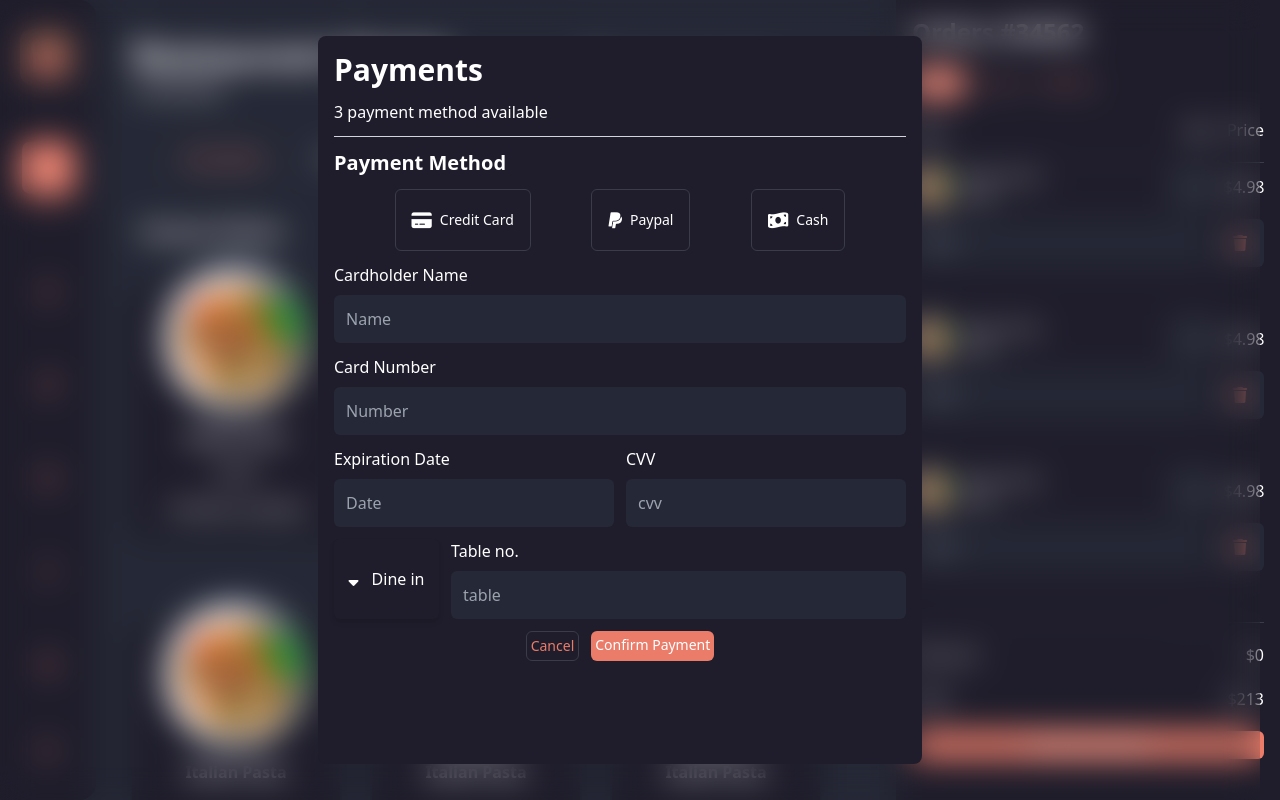
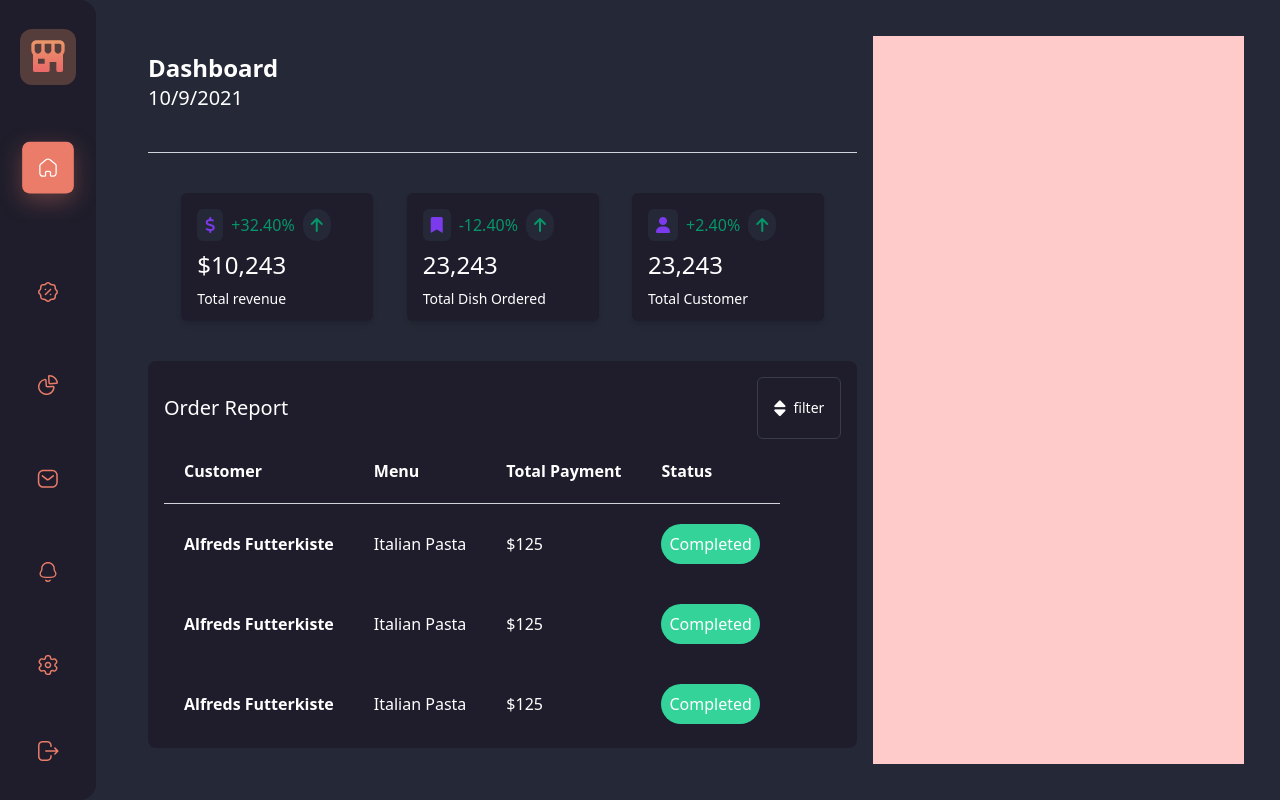
Before and after one commit to carlosmpr/frontEndPortafolio, a React (Create React App) app in the folder menudashboard/: page / in a window 1280 px wide. Built offline with nearby package versions, Linux system fonts and the light colour scheme.

Commit message:
Table created

```diff
--- a/menudashboard/src/App.js
+++ b/menudashboard/src/App.js
@@ -1,7 +1,6 @@
 import React from 'react';
-import Checkout from './components/Checkout/Checkout';
+
 import Content from './components/Content/Content';
-import Modal from './components/Modal/PaymentModal';
 import Sidebar from './components/Sidebar/Sidebar';
 
 
@@ -10,8 +9,8 @@ function App() {
     <div className="flex w-screen h-screen bg-secondary ">
       <Sidebar />
      <Content />
-     <Checkout />
-     <Modal />
+
+
     </div>
   );
 }
--- /dev/null
+++ b/menudashboard/src/components/Cards/RevenueCard.jsx
@@ -0,0 +1,15 @@
+import React from "react";
+
+export default function RevenueCard({gain, total, desc, icon}) {
+  return (
+    <div className=" w-48 h-32 rounded-md shadow-md bg-primary p-4 space-y-2">
+      <div className="w-full flex items-center gap-x-2 ">
+        <i className={`text-purple ${icon} p-2 bg-secondary rounded-md`}></i>
+        <p className="text-green">{gain}</p>
+        <i className="fas fa-arrow-up p-2 bg-secondary rounded-full text-green"></i>
+      </div>
+      <h5 className="text-2xl text-primary">{total}</h5>
+      <p className="font-thin text-primary text-sm">{desc}</p>
+    </div>
+  );
+}
--- a/menudashboard/src/components/Content/Content.jsx
+++ b/menudashboard/src/components/Content/Content.jsx
@@ -1,10 +1,45 @@
 import React from "react";
+import OutlineIconButton from "../Buttons/OutlineIconButton";
+import RevenueCard from "../Cards/RevenueCard";
 import Home from "../Pages/Home";
+import TableReport from "../Table/TableReport";
 export default function Content() {
-
+  const date = new Date();
+  const localeDate = date.toLocaleDateString();
   return (
     <div className="flex flex-1 h-full bg-secondary overflow-y-scroll p-9">
-      <Home />
+      <div className="w-4/6 flex flex-col space-y-10 p-4">
+        <div className="w-full flex items-start justify-between">
+          <div>
+            <h1 className="text-2xl font-bold text-primary">Dashboard</h1>
+            <p className="text-xl text-primary font-thin">{localeDate}</p>
+          </div>
+        </div>
+        <hr />
+        <div className="w-full flex justify-evenly">
+          <RevenueCard
+            icon={"fas fa-dollar-sign"}
+            gain={"+32.40%"}
+            desc={"Total revenue"}
+            total={"$10,243"}
+          />
+          <RevenueCard
+            icon={"fas fa-bookmark"}
+            gain={"-12.40%"}
+            desc={"Total Dish Ordered"}
+            total={"23,243"}
+          />
+          <RevenueCard
+            icon={"fas fa-user"}
+            gain={"+2.40%"}
+            desc={"Total Customer"}
+            total={"23,243"}
+          />
+        </div>
+
+        <TableReport />
+      </div>
+      <div className="flex-1 h-full bg-red-200"></div>
     </div>
   );
 }
--- /dev/null
+++ b/menudashboard/src/components/Table/TableReport.jsx
@@ -0,0 +1,82 @@
+import React from 'react'
+import OutlineIconButton from '../Buttons/OutlineIconButton'
+
+export default function TableReport() {
+    return (
+        <div className="w-full h-full bg-primary rounded-lg p-4 overflow-y-scroll">
+          <div className="w-full flex items-center justify-between">
+            <h3 className="text-xl text-primary"> Order Report</h3>
+            <OutlineIconButton text="filter" icon="fas fa-sort" />
+          </div>
+
+          <table className="table-fixed ">
+            <tr className="border-b">
+              <th>Customer</th>
+              <th>Menu</th>
+
+              <th>Total Payment</th>
+              <th>Status</th>
+            </tr>
+            <tr>
+              <td className="font-bold">Alfreds Futterkiste</td>
+              <td className="font-thin">Italian Pasta</td>
+
+              <td className="font-thin">$125</td>
+              <td>
+                <div className="bg-green-400 p-2 rounded-full">Completed</div>
+              </td>
+            </tr>
+
+            <tr>
+              <td className="font-bold">Alfreds Futterkiste</td>
+              <td className="font-thin">Italian Pasta</td>
+
+              <td className="font-thin">$125</td>
+              <td>
+                <div className="bg-green-400 p-2 rounded-full">Completed</div>
+              </td>
+            </tr>
+
+            <tr>
+              <td className="font-bold">Alfreds Futterkiste</td>
+              <td className="font-thin">Italian Pasta</td>
+
+              <td className="font-thin">$125</td>
+              <td>
+                <div className="bg-green-400 p-2 rounded-full">Completed</div>
+              </td>
+            </tr>
+
+            <tr>
+              <td className="font-bold">Alfreds Futterkiste</td>
+              <td className="font-thin">Italian Pasta</td>
+
+              <td className="font-thin">$125</td>
+              <td>
+                <div className="bg-green-400 p-2 rounded-full">Completed</div>
+              </td>
+            </tr>
+
+            <tr>
+              <td className="font-bold">Alfreds Futterkiste</td>
+              <td className="font-thin">Italian Pasta</td>
+
+              <td className="font-thin">$125</td>
+              <td>
+                <div className="bg-green-400 p-2 rounded-full">Completed</div>
+              </td>
+            </tr>
+
+            <tr>
+              <td className="font-bold">Alfreds Futterkiste</td>
+              <td className="font-thin">Italian Pasta</td>
+
+              <td className="font-thin">$125</td>
+              <td>
+                <div className="bg-green-400 p-2 rounded-full">Completed</div>
+              </td>
+            </tr>
+          </table>
+        </div>
+    )
+}
--- a/menudashboard/src/index.css
+++ b/menudashboard/src/index.css
@@ -8,3 +8,13 @@
     width: 0;  /* Remove scrollbar space */
     background: transparent;  /* Optional: just make scrollbar invisible */
 }
+
+
+td, th {
+    color:white;
+    text-align: left;
+    padding: 20px;
+
+
+
+  }
--- a/menudashboard/tailwind.config.js
+++ b/menudashboard/tailwind.config.js
@@ -11,7 +11,9 @@ module.exports = {
 
     textColor: {
       'primary':'white',
-      'secondary':'#EA7C69'
+      'secondary':'#EA7C69',
+      'purple':'rgba(124, 58, 237)',
+      'green':'rgba(5, 150, 105)'
     },
 
 
```
